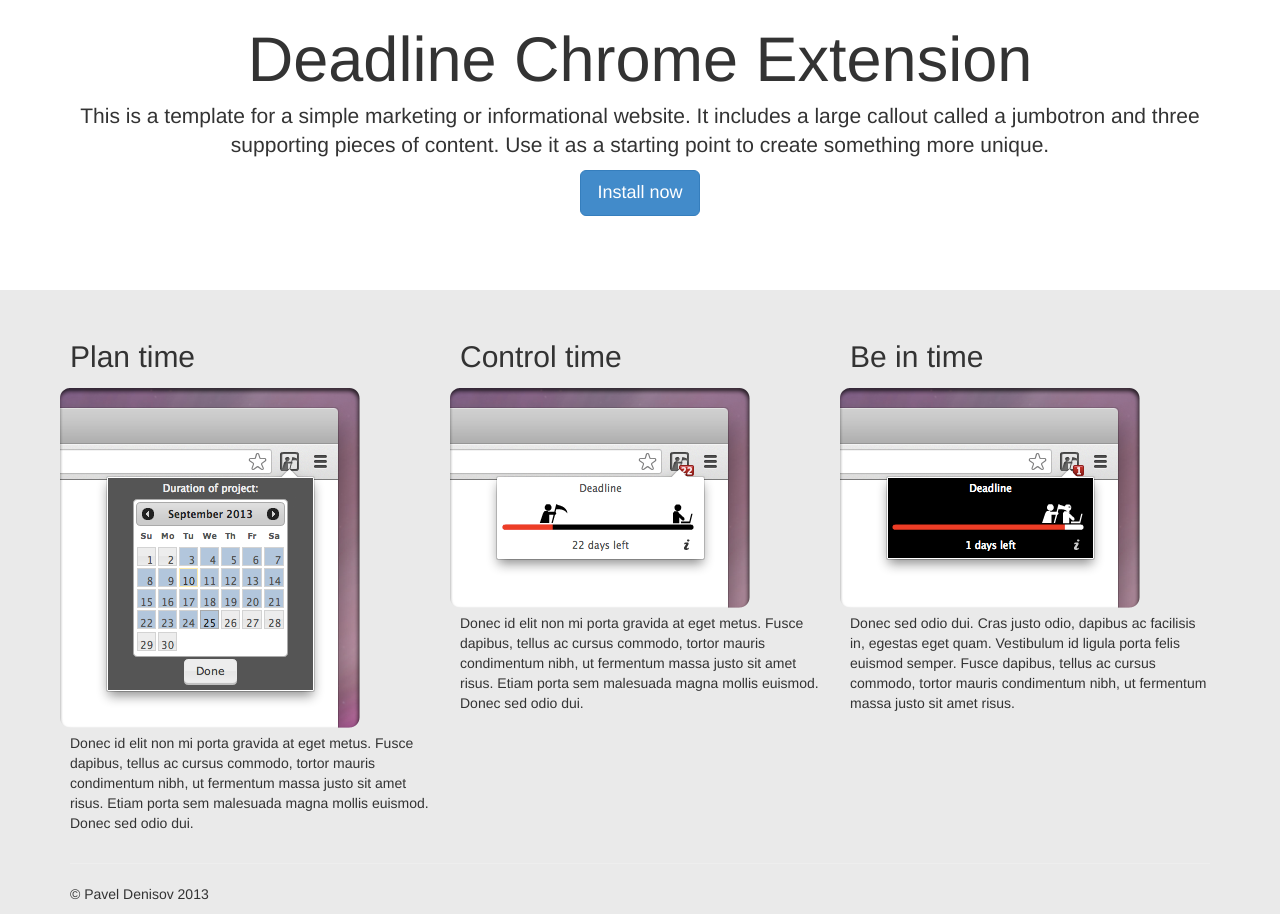
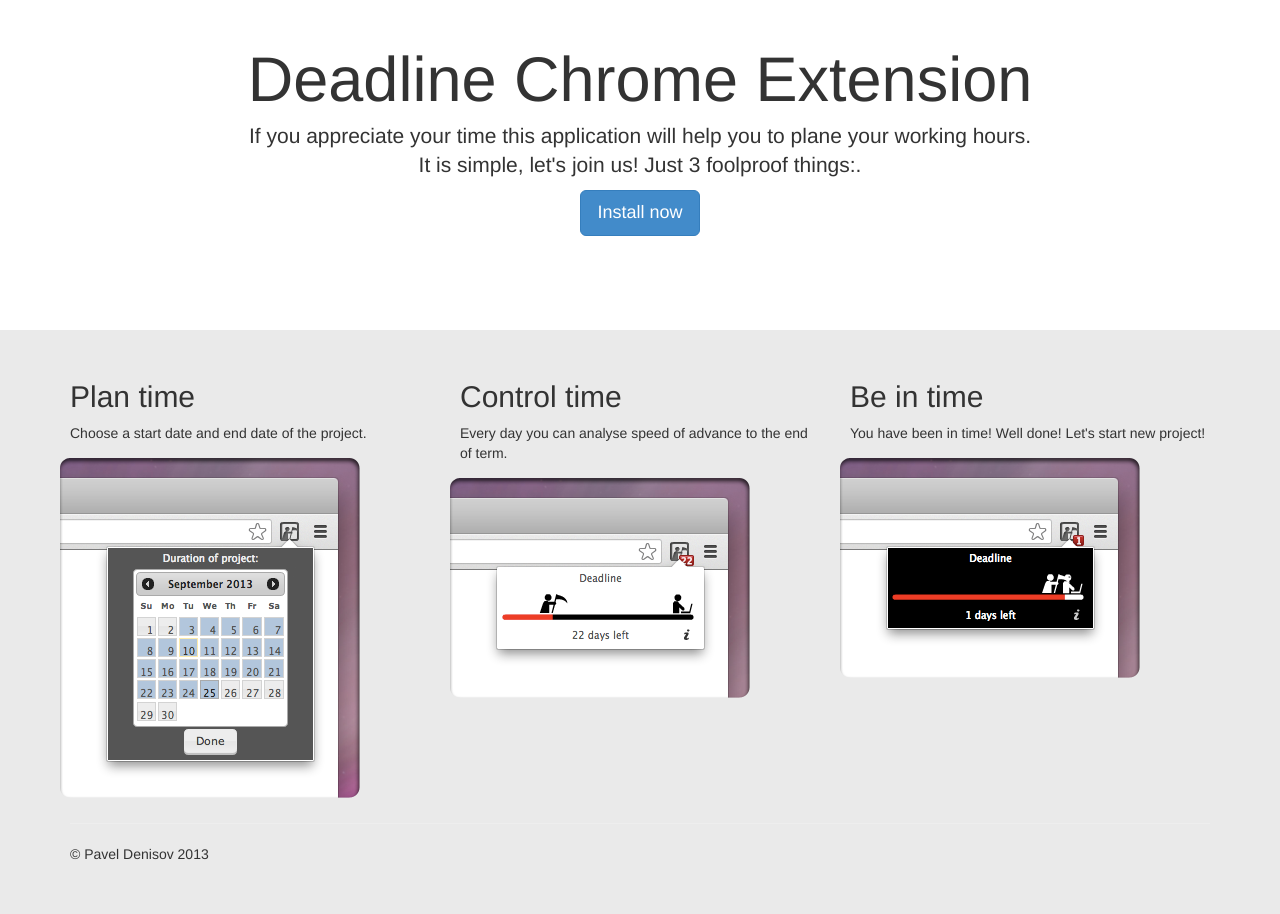
Before and after one commit to denisowpavel/deadlineextension, a browser extension: page www/index.html in a window 1280 px wide. After the commit the page ends 874 px from the top, so only its background shows below. Drawn offline with Linux system fonts and the light colour scheme.

Commit message:
set new text for web page

```diff
--- a/www/css/main.css
+++ b/www/css/main.css
@@ -3,8 +3,8 @@
 }
 
 .head{
-	height: 330px;
-	margin-top: -40px;
+	height: 350px;
+	margin-top: -20px;
 }
 
 .grayBG{
--- a/www/index.html
+++ b/www/index.html
@@ -22,7 +22,8 @@
     <div class="jumbotron lightBG center head">
       <div class="container">
         <h1>Deadline Chrome Extension</h1>
-        <p>This is a template for a simple marketing or informational website. It includes a large callout called a jumbotron and three supporting pieces of content. Use it as a starting point to create something more unique.</p>
+        <p>If you appreciate your time this application will help you to plane your working hours.<br/>
+            It is simple, let's join us! Just 3 foolproof things:.</p>
         <p><a class="btn btn-primary btn-lg" role="button">Install now</a></p>
       </div>
     </div>
@@ -33,21 +34,21 @@
       <div class="row">
         <div class="col-md-4">
           <h2 >Plan time</h2>
+
+          <p>Choose a start date and end date of the project.</p>
           <img class="screenImg" src="img/screen1.png">
-          <p>Donec id elit non mi porta gravida at eget metus. Fusce dapibus, tellus ac cursus commodo, tortor mauris condimentum nibh, ut fermentum massa justo sit amet risus. Etiam porta sem malesuada magna mollis euismod. Donec sed odio dui. </p>
 
         </div>
         <div class="col-md-4">
           <h2>Control time</h2>
+          <p>Every day you can analyse speed of advance to the end of term. </p>
           <img class="screenImg" src="img/screen2.png">
-          <p>Donec id elit non mi porta gravida at eget metus. Fusce dapibus, tellus ac cursus commodo, tortor mauris condimentum nibh, ut fermentum massa justo sit amet risus. Etiam porta sem malesuada magna mollis euismod. Donec sed odio dui. </p>
 
        </div>
         <div class="col-md-4">
           <h2>Be in time</h2>
+          <p>You have been in time! Well done! Let's start new project!</p>
           <img class="screenImg" src="img/screen3.png">
-          <p>Donec sed odio dui. Cras justo odio, dapibus ac facilisis in, egestas eget quam. Vestibulum id ligula porta felis euismod semper. Fusce dapibus, tellus ac cursus commodo, tortor mauris condimentum nibh, ut fermentum massa justo sit amet risus.</p>
-
         </div>
       </div>
 
```
